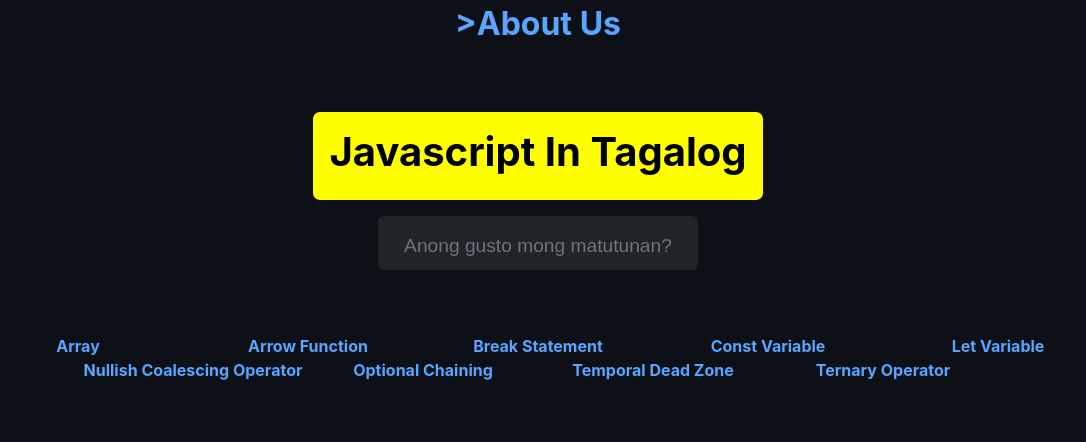
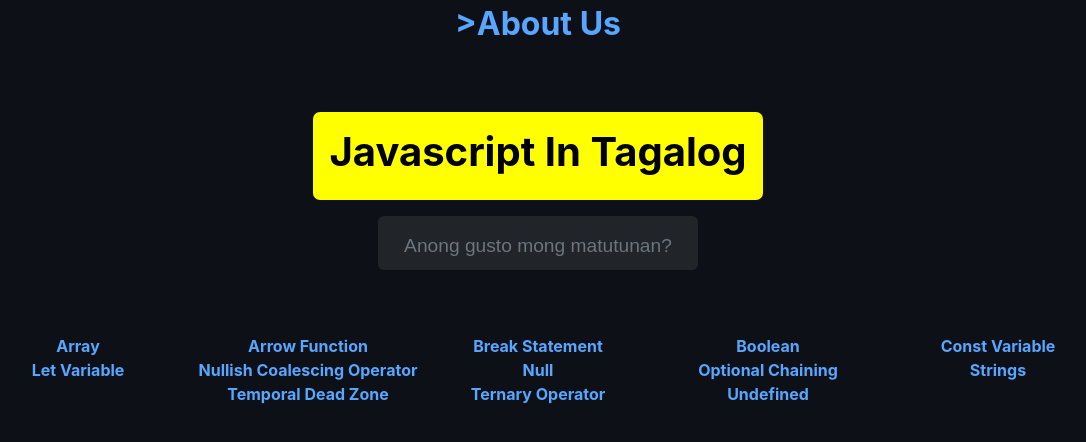
Before and after one commit to mmvergara/Javascript-Methods-In-Tagalog, a React (Create React App) app: page / in a window 1280 px wide. Shown: the top 442 px of the page, without its empty margins (102-1188 px from the left). Built offline with nearby package versions, Linux system fonts and the light colour scheme.

Commit message:
added 4 blogs

```diff
--- a/src/Links-JS.js
+++ b/src/Links-JS.js
@@ -48,11 +48,36 @@ const Links = [
         author:'MMVergara'
     },
     {
-        id:8,
+        id:9,
         topic:'Break Statement',
         link:'https://dev.to/mmvergara/javascript-tagalog-break-statement-1ghc',
         author:'MMVergara'
     },
 
+    {
+		id:10,
+        topic:"Undefined",
+        link:"https://dev.to/mmvergara/javascript-tagalog-undefined-44ic",
+        author:"MMVergara"
+    },
+    {
+		id:11,
+        topic:"Null",
+        link:"https://dev.to/mmvergara/javascript-tagalog-null-4mo3",
+        author:"MMVergara"
+    },
+    {
+		id:12,
+        topic:"Boolean",
+        link:"https://dev.to/mmvergara/javascript-tagalog-boolean-4i5k",
+        author:"MMVergara"
+    },
+    {
+		id:13,
+        topic:"Strings",
+        link:"https://dev.to/mmvergara/javascript-tagalog-strings-2ee0",
+        author:"MMVergara"
+    },
+
 ]
 export default Links;
```
Also changed, not shown: 1 other file (tests, documents, lock files or other folders).
